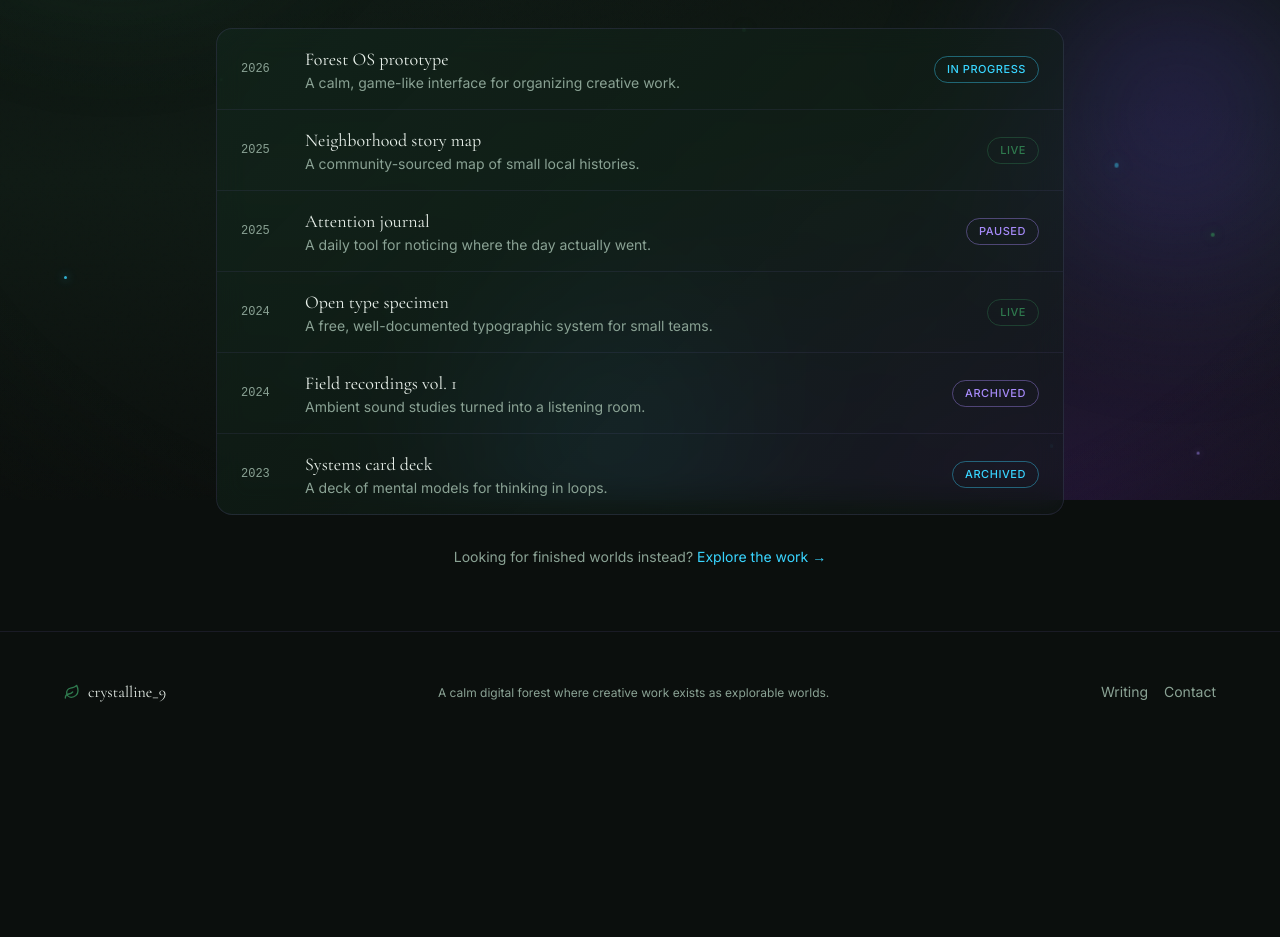
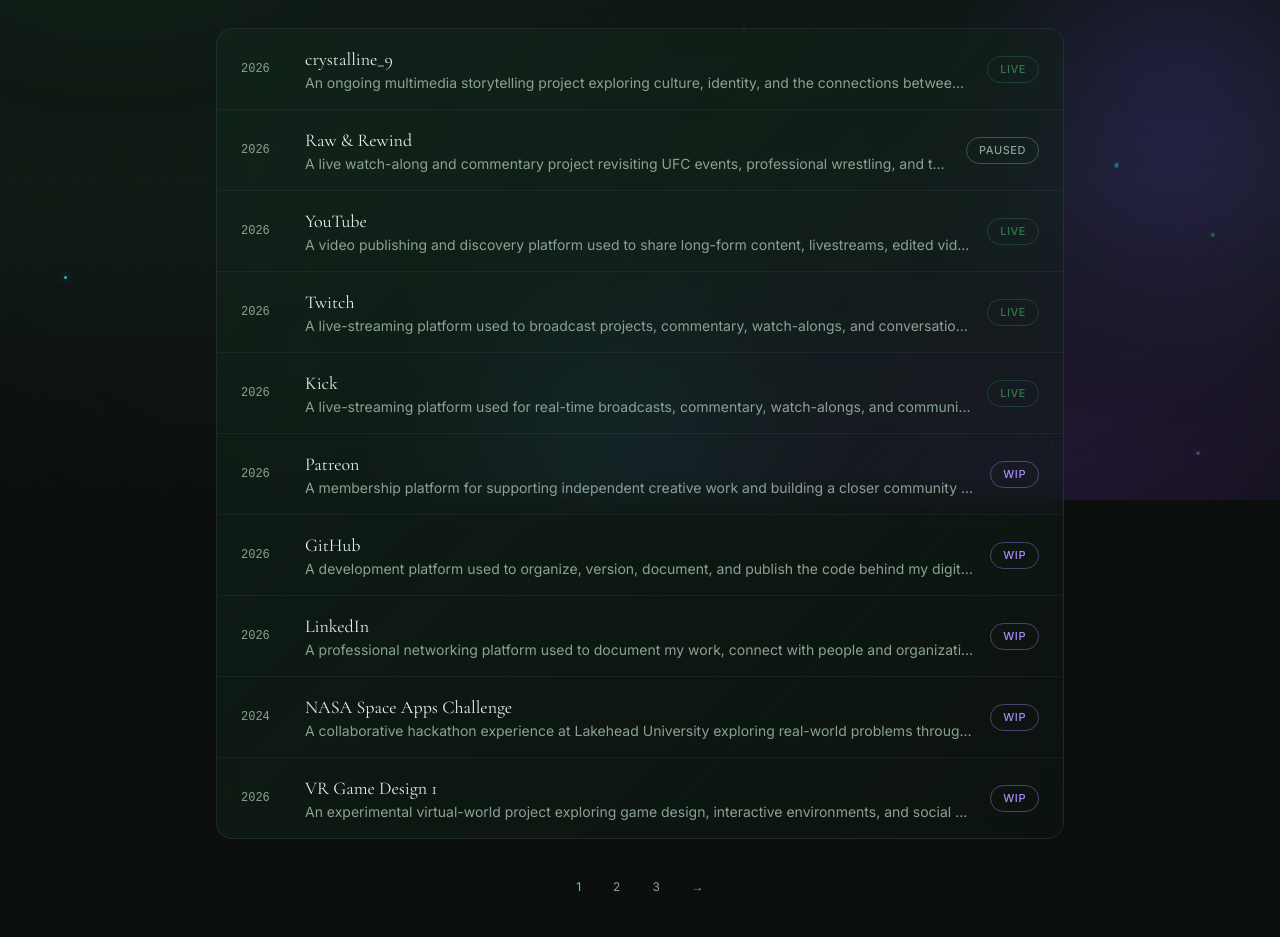
Before and after one commit to crystalline-9/c9-sync-media-portfolio-website-design, a Next.js app: page /archive in a window 1280 px wide. Shown: the part 300-1237 px from the top of the page. Before the commit the page ends 1052 px from the top, so only its background shows below. Built offline with nearby package versions, Linux system fonts and the light colour scheme.

Commit message:
feat: connect archive to projects and add pagination

```diff
--- a/app/archive/page.tsx
+++ b/app/archive/page.tsx
@@ -2,6 +2,7 @@ import type { Metadata } from "next";
 import Link from "next/link";
 import { Footer } from "@/components/footer";
 import { cn } from "@/lib/utils";
+import { projects } from "@/lib/projects";
 
 export const metadata: Metadata = {
   title: "Archive — crystalline_9",
@@ -9,58 +10,40 @@ export const metadata: Metadata = {
     "A living archive of experiments, community projects, and half-finished worlds.",
 };
 
-const experiments = [
-  {
-    title: "Forest OS prototype",
-    year: "2026",
-    status: "In progress",
-    accent: "cyan",
-    note: "A calm, game-like interface for organizing creative work.",
-  },
-  {
-    title: "Neighborhood story map",
-    year: "2025",
-    status: "Live",
-    accent: "green",
-    note: "A community-sourced map of small local histories.",
-  },
-  {
-    title: "Attention journal",
-    year: "2025",
-    status: "Paused",
-    accent: "violet",
-    note: "A daily tool for noticing where the day actually went.",
-  },
-  {
-    title: "Open type specimen",
-    year: "2024",
-    status: "Live",
-    accent: "green",
-    note: "A free, well-documented typographic system for small teams.",
-  },
-  {
-    title: "Field recordings vol. 1",
-    year: "2024",
-    status: "Archived",
-    accent: "violet",
-    note: "Ambient sound studies turned into a listening room.",
-  },
-  {
-    title: "Systems card deck",
-    year: "2023",
-    status: "Archived",
-    accent: "cyan",
-    note: "A deck of mental models for thinking in loops.",
-  },
-];
+const archiveProjects = projects.map((project) => ({
+  slug: project.slug,
+  category: project.category,
+  year: project.year ?? "",
+  title: project.title,
+  description: project.description,
+  status: project.status,
+}));
 
-const accentMap: Record<string, string> = {
-  cyan: "text-cyan-mana border-cyan-mana/40",
-  green: "text-moss-green border-moss-green/40",
-  violet: "text-lavender-glow border-lavender-glow/40",
+const statusClasses: Record<string, string> = {
+  live: "text-moss-green border-moss-green/40",
+  wip: "text-lavender-glow border-lavender-glow/40",
+  paused: "text-muted-foreground border-muted-foreground/40",
+  archived: "text-muted-foreground border-muted-foreground/40",
 };
 
-export default function ArchivePage() {
+export default async function ArchivePage({
+  searchParams,
+}: {
+  searchParams: Promise<{ page?: string }>;
+}) {
+  const { page } = await searchParams;
+
+  const currentPage = Math.max(1, Number(page) || 1);
+  const projectsPerPage = 10;
+
+  const totalPages = Math.ceil(archiveProjects.length / projectsPerPage);
+
+  const startIndex = (currentPage - 1) * projectsPerPage;
+
+  const paginatedProjects = archiveProjects.slice(
+    startIndex,
+    startIndex + projectsPerPage,
+  );
   return (
     <main className="pt-28">
       <div className="mx-auto max-w-4xl px-6">
@@ -78,12 +61,12 @@ export default function ArchivePage() {
         </header>
 
         <div className="mt-12 overflow-hidden rounded-2xl border border-lavender-glow/12 glass">
-          {experiments.map((x, i) => (
+          {paginatedProjects.map((x, i) => (
             <div
               key={x.title}
               className={cn(
                 "group flex items-center gap-4 px-5 py-4 transition-colors hover:bg-midnight-pine/40 sm:px-6",
-                i !== experiments.length - 1 &&
+                i !== paginatedProjects.length - 1 &&
                   "border-b border-lavender-glow/8",
               )}
             >
@@ -95,13 +78,13 @@ export default function ArchivePage() {
                   {x.title}
                 </span>
                 <span className="truncate text-sm text-muted-foreground">
-                  {x.note}
+                  {x.description}
                 </span>
               </div>
               <span
                 className={cn(
                   "shrink-0 rounded-full border px-3 py-1 text-[11px] font-medium uppercase tracking-wider",
-                  accentMap[x.accent],
+                  statusClasses[x.status],
                 )}
               >
                 {x.status}
@@ -109,6 +92,45 @@ export default function ArchivePage() {
             </div>
           ))}
         </div>
+
+        {totalPages > 1 && (
+          <div className="mt-8 flex items-center justify-center gap-2">
+            {currentPage > 1 && (
+              <Link
+                href={`/archive?page=${currentPage - 1}`}
+                className="rounded-lg  px-3 py-2 text-xs text-muted-foreground transition-colors hover:text-foreground"
+              >
+                ←
+              </Link>
+            )}
+
+            {Array.from({ length: totalPages }, (_, i) => i + 1).map(
+              (pageNumber) => (
+                <Link
+                  key={pageNumber}
+                  href={`/archive?page=${pageNumber}`}
+                  className={cn(
+                    "rounded-lg px-3 py-2 text-xs transition-colors",
+                    pageNumber === currentPage
+                      ? "text-cyan-mana"
+                      : "text-muted-foreground  hover:text-foreground",
+                  )}
+                >
+                  {pageNumber}
+                </Link>
+              ),
+            )}
+
+            {currentPage < totalPages && (
+              <Link
+                href={`/archive?page=${currentPage + 1}`}
+                className="rounded-lg px-3 py-2 text-xs text-muted-foreground transition-colors hover:text-foreground"
+              >
+                →
+              </Link>
+            )}
+          </div>
+        )}
 
         <p className="mt-8 text-center text-sm text-muted-foreground">
           Looking for finished worlds instead?{" "}
--- a/lib/projects.ts
+++ b/lib/projects.ts
@@ -5,7 +5,7 @@ export type Project = {
   code: string;
   title: string;
   description: string;
-  status: "live" | "paused" | "wip";
+  status: "live" | "paused" | "wip" | "archived";
   tags: string[];
 
   // Project detail content
```
